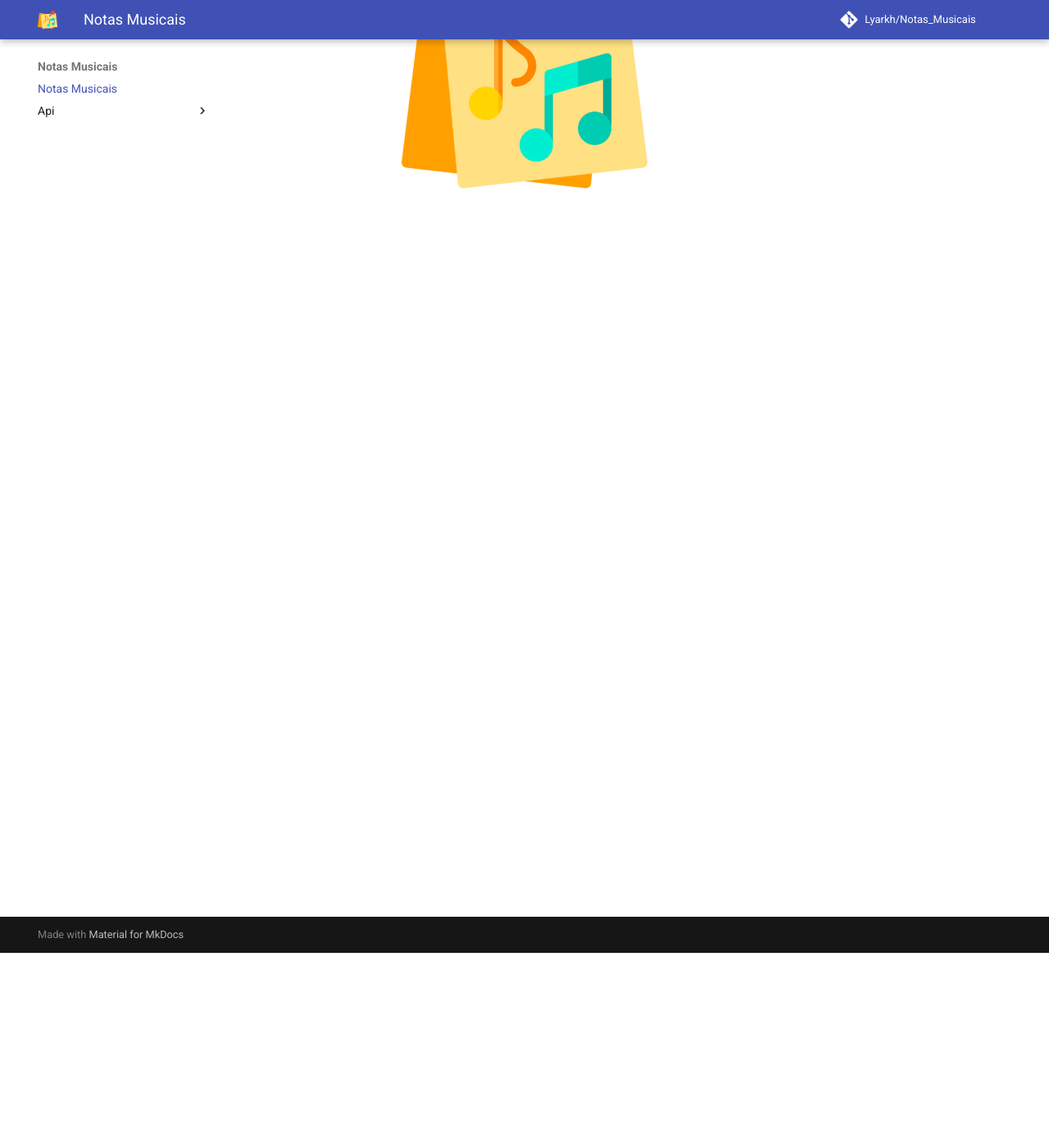
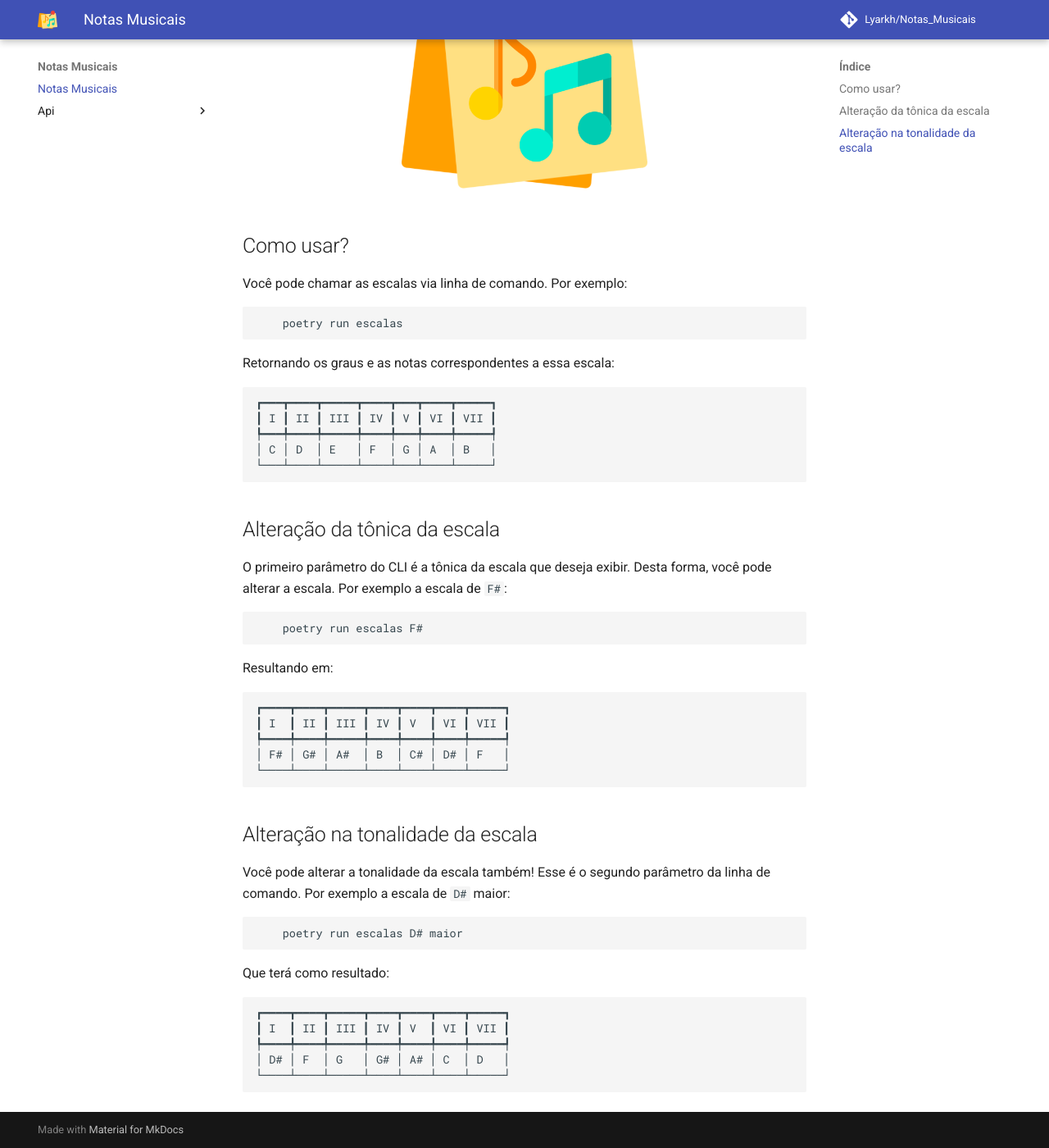
Before and after one commit to Lyarkh/Notas_Musicais, an MkDocs documentation site: the page built from docs/index.md, in a window 1280 px wide and 1400 px high, scrolled down 238 px. Shown: the whole window at 82% size. Built offline with MkDocs 1.6.1 and Material for MkDocs 9.7.7, drawn with Linux system fonts in a browser that asks for light colours; comment, search, counter and statistics services are not loaded.

````diff
--- a/docs/index.md
+++ b/docs/index.md
@@ -1,3 +1,59 @@
 # Notas Musicais
 
 ![logo do projeto](assets/logo.png){width="300" .center}
+
+
+## Como usar?
+
+Você pode chamar as escalas via linha de comando. Por exemplo:
+
+```bash
+    poetry run escalas
+```
+
+Retornando os graus e as notas correspondentes a essa escala:
+
+```bash
+┏━━━┳━━━━┳━━━━━┳━━━━┳━━━┳━━━━┳━━━━━┓
+┃ I ┃ II ┃ III ┃ IV ┃ V ┃ VI ┃ VII ┃
+┡━━━╇━━━━╇━━━━━╇━━━━╇━━━╇━━━━╇━━━━━┩
+│ C │ D  │ E   │ F  │ G │ A  │ B   │
+└───┴────┴─────┴────┴───┴────┴─────┘
+```
+
+## Alteração da tônica da escala
+
+O primeiro parâmetro do CLI é a tônica da escala que deseja exibir. Desta forma, você pode alterar a escala. Por exemplo a escala de `F#`:
+
+
+```bash
+    poetry run escalas F#
+```
+
+Resultando em:
+
+```bash
+┏━━━━┳━━━━┳━━━━━┳━━━━┳━━━━┳━━━━┳━━━━━┓
+┃ I  ┃ II ┃ III ┃ IV ┃ V  ┃ VI ┃ VII ┃
+┡━━━━╇━━━━╇━━━━━╇━━━━╇━━━━╇━━━━╇━━━━━┩
+│ F# │ G# │ A#  │ B  │ C# │ D# │ F   │
+└────┴────┴─────┴────┴────┴────┴─────┘
+```
+
+## Alteração na tonalidade da escala
+
+Você pode alterar a tonalidade da escala também! Esse é o segundo parâmetro da linha de comando. Por exemplo a escala de `D#` maior:
+
+```bash
+    poetry run escalas D# maior
+```
+
+Que terá como resultado:
+
+```bash
+┏━━━━┳━━━━┳━━━━━┳━━━━┳━━━━┳━━━━┳━━━━━┓
+┃ I  ┃ II ┃ III ┃ IV ┃ V  ┃ VI ┃ VII ┃
+┡━━━━╇━━━━╇━━━━━╇━━━━╇━━━━╇━━━━╇━━━━━┩
+│ D# │ F  │ G   │ G# │ A# │ C  │ D   │
+└────┴────┴─────┴────┴────┴────┴─────┘
+```
````
Also changed, not shown: 1 other file.
